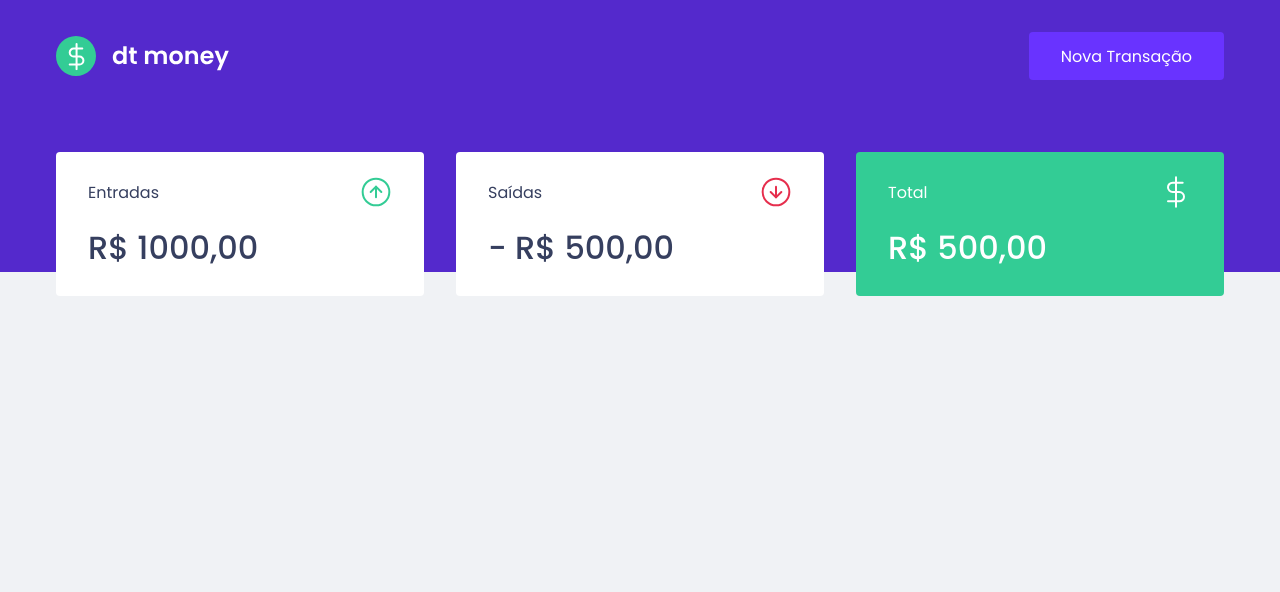
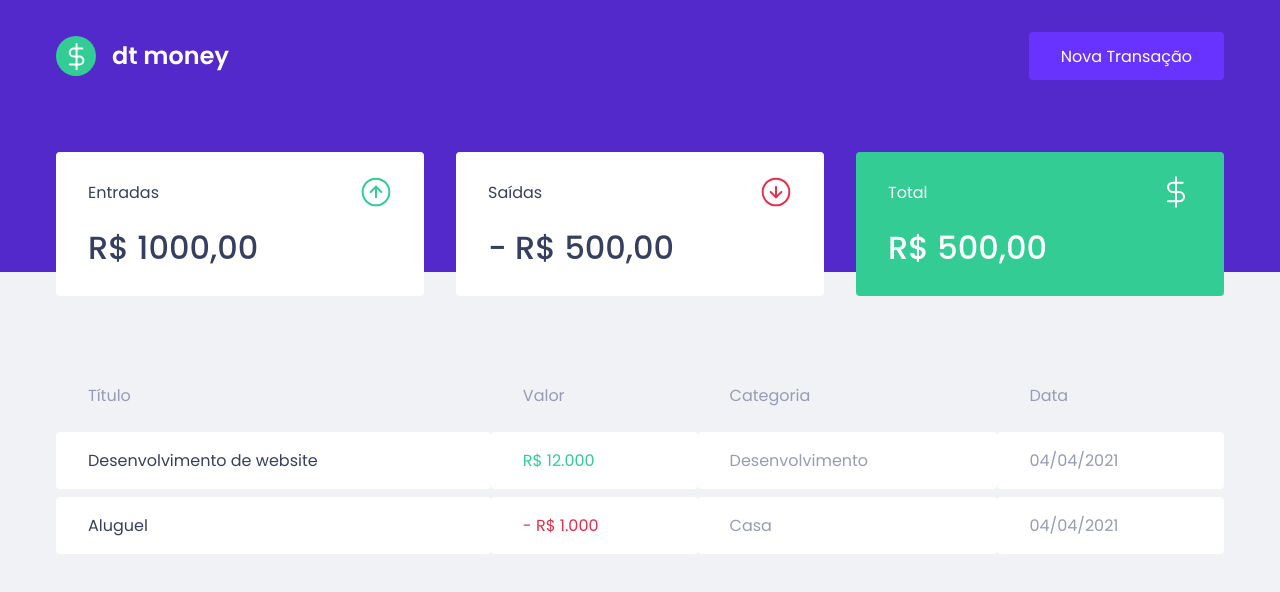
Before and after one commit to Whermerson19/wc-money, a React (Create React App) app: page / in a window 1280 px wide. Shown: the top 592 px of the page. Built offline with nearby package versions, Linux system fonts and the light colour scheme.

Commit message:
transactions table

```diff
--- a/src/components/Dashboard/index.tsx
+++ b/src/components/Dashboard/index.tsx
@@ -1,4 +1,5 @@
 import Summary from '../Summary'
+import TransactionsTable from '../TransactionsTable'
 
 import { Container } from './styles'
 
@@ -6,6 +7,7 @@
   return (
     <Container>
       <Summary />
+      <TransactionsTable />
     </Container>
   )
 }
--- a/src/components/Header/index.tsx
+++ b/src/components/Header/index.tsx
@@ -6,7 +6,7 @@
   return (
     <Container>
       <Content>
-        <img src={logoImg} alt="wc-money" />
+        <img src={logoImg} alt="dt-money" />
         <button type="button">Nova Transação</button>
       </Content>
     </Container>
--- /dev/null
+++ b/src/components/TransactionsTable/index.tsx
@@ -0,0 +1,34 @@
+import { Container } from "./styles";
+
+export default function TransactionsTable() {
+  return (
+    <Container>
+      <table>
+        <thead>
+          <tr>
+            <th>Título</th>
+            <th>Valor</th>
+            <th>Categoria</th>
+            <th>Data</th>
+          </tr>
+        </thead>
+
+        <tbody>
+          <tr>
+            <td>Desenvolvimento de website</td>
+            <td className="deposit" >R$ 12.000</td>
+            <td>Desenvolvimento</td>
+            <td>04/04/2021</td>
+          </tr>
+
+          <tr>
+            <td>Aluguel</td>
+            <td className="withdraw" >- R$ 1.000</td>
+            <td>Casa</td>
+            <td>04/04/2021</td>
+          </tr>
+        </tbody>
+      </table>
+    </Container>
+  );
+}
--- /dev/null
+++ b/src/components/TransactionsTable/styles.ts
@@ -0,0 +1,40 @@
+import styled from 'styled-components'
+
+export const Container = styled.div`
+  margin-top: 4rem;
+
+  table {
+    width: 100%;
+    border-spacing: 0 0.5rem;
+
+    th {
+      color: var(--text-body);
+      font-weight: 400;
+
+      padding: 1rem 2rem;
+      text-align: left;
+      line-height: 1.5rem;
+    }
+
+    td {
+      padding: 1rem 2rem;
+      border: 0;
+      background: var(--shape);
+      font-weight: 400;
+      color: var(--text-body);
+      border-radius: 0.25rem;
+
+      :first-child {
+        color: var(--text-title);
+      }
+
+      &.deposit {
+        color: var(--green);
+      }
+
+      &.withdraw {
+        color: var(--red);
+      }
+    }
+  }
+`;
```
